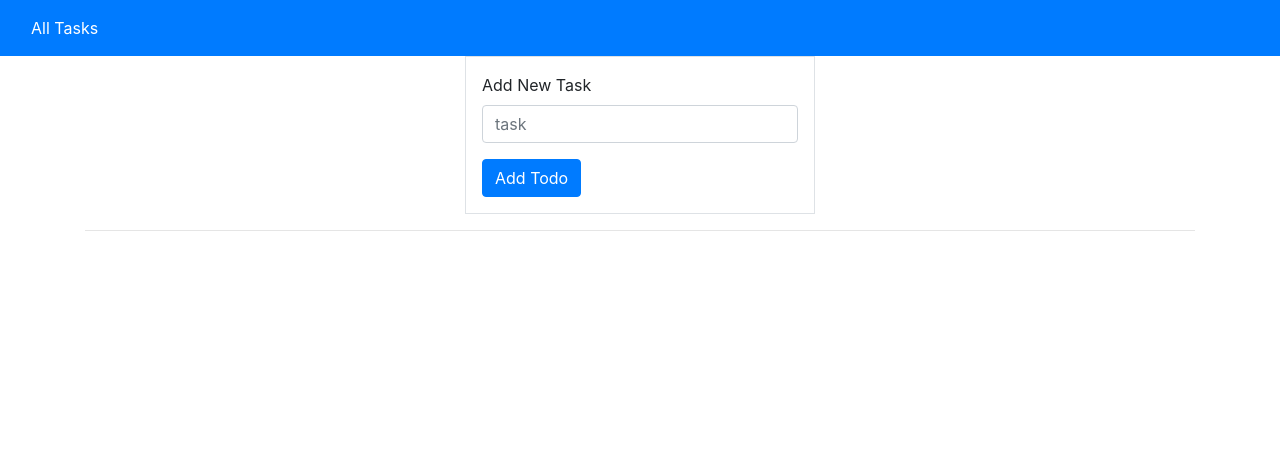
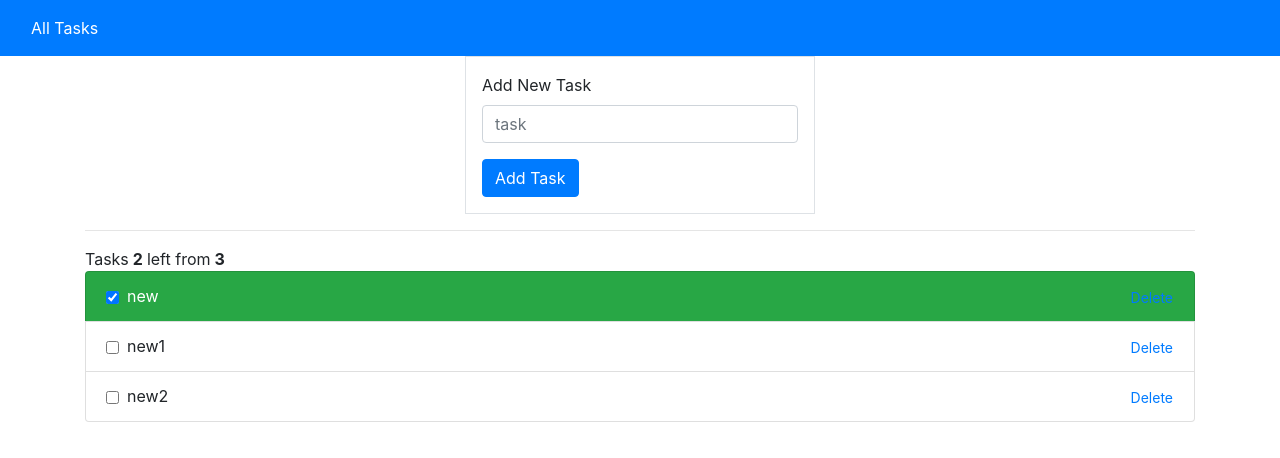
Before and after one commit to gurdeep4git/Todo-app-react, a React (Create React App) app: page / in a window 1280 px wide. Shown: the top 458 px of the page. Built offline with nearby package versions, Linux system fonts and the light colour scheme.

Commit message:
Validation added on add task form

```diff
--- a/package.json
+++ b/package.json
@@ -9,7 +9,8 @@
     "react-dom": "^16.8.6",
     "react-router": "^5.0.0",
     "react-router-dom": "^5.0.0",
-    "react-scripts": "2.1.8"
+    "react-scripts": "2.1.8",
+    "react-toastify": "^5.1.0"
   },
   "scripts": {
     "start": "react-scripts start",
--- a/src/App.js
+++ b/src/App.js
@@ -1,5 +1,6 @@
 import React, { Component, Fragment } from "react";
 import { Container } from "react-bootstrap";
+import { ToastContainer } from 'react-toastify';
 
 import "bootstrap/dist/css/bootstrap.css";
 import "./App.css";
@@ -11,15 +12,16 @@ import ListTodo from "./containers/ListTodo/ListTodo";
 //import { MasterLocalStorage } from "./Storage/LocalStorage/LocalStorage";
 
 class App extends Component {
+
     componentWillMount() {
         this.loadTasks();
     }
 
     state = {
         tasks: [
-            // { id: 1, title: "new", status: 1 },
-            // { id: 2, title: "new1", status: 0 },
-            // { id: 3, title: "new2", status: 0 }
+            { id: 1, title: "new", status: 1 },
+            { id: 2, title: "new1", status: 0 },
+            { id: 3, title: "new2", status: 0 }
         ],
         remainingTasksCount: 0,
         totalTaskCount: 0
@@ -45,10 +47,15 @@ class App extends Component {
     };
 
     deleteTaskHandler = id => {
-        const tasks = this.state.tasks.filter(task => {
-            return task.id !== id;
-        });
-        this.setState({ tasks: tasks });
+        // const tasks = this.state.tasks.filter(task => {
+        //     return task.id !== id;
+        // });
+        const index = this.state.tasks.map(item => {
+            return item.id
+        }).indexOf(id);
+        this.state.tasks.splice(index, 1);
+        this.setState({ tasks: this.state.tasks });
+        this.updateRemainingTasksCount();
     };
 
     addTaskHandler = task => {
@@ -78,6 +85,7 @@ class App extends Component {
             <Fragment>
                 <Header />
                 <Container>
+                    <ToastContainer />
                     <AddTodo addTodo={this.addTaskHandler} />
                     <hr />
                     {this.state.tasks.length ? (
@@ -92,13 +100,13 @@ class App extends Component {
                         </strong>
                    </div>
                     ): null}
-                    {this.state.tasks.length ? (
-                        <ListTodo
-                            tasks={this.state.tasks}
-                            deleteTask={this.deleteTaskHandler}
-                            statusChange={this.changeStatusHandler}
-                        />
-                    ) : null}
+
+                    <ListTodo
+                        tasks={this.state.tasks}
+                        deleteTask={this.deleteTaskHandler}
+                        statusChange={this.changeStatusHandler}
+                    />
+
                 </Container>
             </Fragment>
         );
--- a/src/components/Task/Task.js
+++ b/src/components/Task/Task.js
@@ -1,5 +1,5 @@
 import React from "react";
-import { ListGroup } from "react-bootstrap";
+import { ListGroup, Button } from "react-bootstrap";
 
 const Task = props => {
     const tasks = props.tasks.length ? (
@@ -8,23 +8,28 @@ const Task = props => {
                 <ListGroup.Item
                     className={
                         "justify-content-between d-flex " +
-                        (Boolean(task.status) ? "bg-success" : "")
+                        (Boolean(task.status) ? "bg-success text-white" : "")
                     }
                     key={task.id}
                 >
-                    <div
-                        className="d-inline-block"
-                        onClick={() => props.deleteTask(task.id)}
-                    >
+                    <div className="d-inline-block">
+                    <input
+                            type="checkbox"
+                            value={task.status}
+                            className="align-middle mr-2"
+                            onChange={e => props.statusChange(e, task.id)}
+                            checked={Boolean(task.status)}
+                        />
                         {task.title}
                     </div>
                     <div className="d-inline-block">
-                        <input
-                            type="checkbox"
-                            value={task.status}
-                            onChange={e => props.statusChange(e, task.id)}
-                            checked={Boolean(task.status)}
-                        />
+                        <Button
+                            className="p-0 small"
+                            variant="link"
+                            size="sm"
+                            onClick={() => props.deleteTask(task.id)}
+                        >
+                        Delete</Button>
                     </div>
                 </ListGroup.Item>
             );
--- a/src/containers/AddTodo/AddTodo.js
+++ b/src/containers/AddTodo/AddTodo.js
@@ -1,14 +1,21 @@
 import React, { Component } from "react";
 import { Form, Button, Row, Col } from "react-bootstrap";
+
+import { toast } from 'react-toastify';
+import 'react-toastify/dist/ReactToastify.css';
 
 import generateId from "../../Utilities/generateId";
 import { ItemModel } from "../../models/ItemModel/ItemModel";
 
 class AddTodo extends Component {
+
+    validationMsg = "Plese add a task"
+
     state = {
         id: null,
         title: "",
-        status: null
+        status: null,
+        //showValidation : false
     };
 
     formSubmitHandler = e => {
@@ -17,30 +24,50 @@ class AddTodo extends Component {
 
     handleChange = e => {
         const item = new ItemModel();
-        item.Id = generateId();
-        item.Status = 0;
-        item.Title = e.target.value;
+        item.id = generateId();
+        item.status = 0;
+        item.title = e.target.value;
 
         this.setState({
-            id: item.Id,
-            title: item.Title,
-            status: item.Status
+            id: item.id,
+            title: item.title,
+            status: item.status
         });
     };
 
     handleButtonClick = () => {
-        this.props.addTodo(this.state);
-        this.setState({
-            id: null,
-            title: "",
-            status: null
-        });
+        if(this.validateState(this.state)){
+            this.props.addTodo(this.state);
+            this.setState({
+                id: null,
+                title: "",
+                status: null,
+                //showValidation:false
+            });
+        }
+        else{
+            //this.setState({showValidation:true})
+            toast.error(this.validationMsg, { autoClose: 3000 });
+        }
     };
+
+    validateState = (state) => {
+        let validateStatus = true;
+        if(state.title === "" || state.title === undefined){
+            validateStatus = false;
+        }
+        return validateStatus;
+    }
 
     render() {
         return (
             <Row>
                 <Col md={{ span: 4, offset: 4 }}>
+
+                    {/* <Alert show={this.state.showValidation} variant="danger">
+                        This cant be empty
+                    </Alert> */}
+
                     <Form
                         onSubmit={this.formSubmitHandler}
                         className="border p-3"
@@ -53,13 +80,15 @@ class AddTodo extends Component {
                                 onChange={this.handleChange}
                                 value={this.state.title}
                             />
+
                         </Form.Group>
+
                         <Button
                             variant="primary"
                             type="button"
                             onClick={this.handleButtonClick}
                         >
-                            Add Todo
+                            Add Task
                         </Button>
                     </Form>
                 </Col>
--- a/src/models/ItemModel/ItemModel.js
+++ b/src/models/ItemModel/ItemModel.js
@@ -1,5 +1,5 @@
 export class ItemModel {
-    Id;
-    Title;
-    Status;
+    id;
+    title;
+    status;
 }
```
Also changed, not shown: 1 other file (tests, documents, lock files or other folders).
